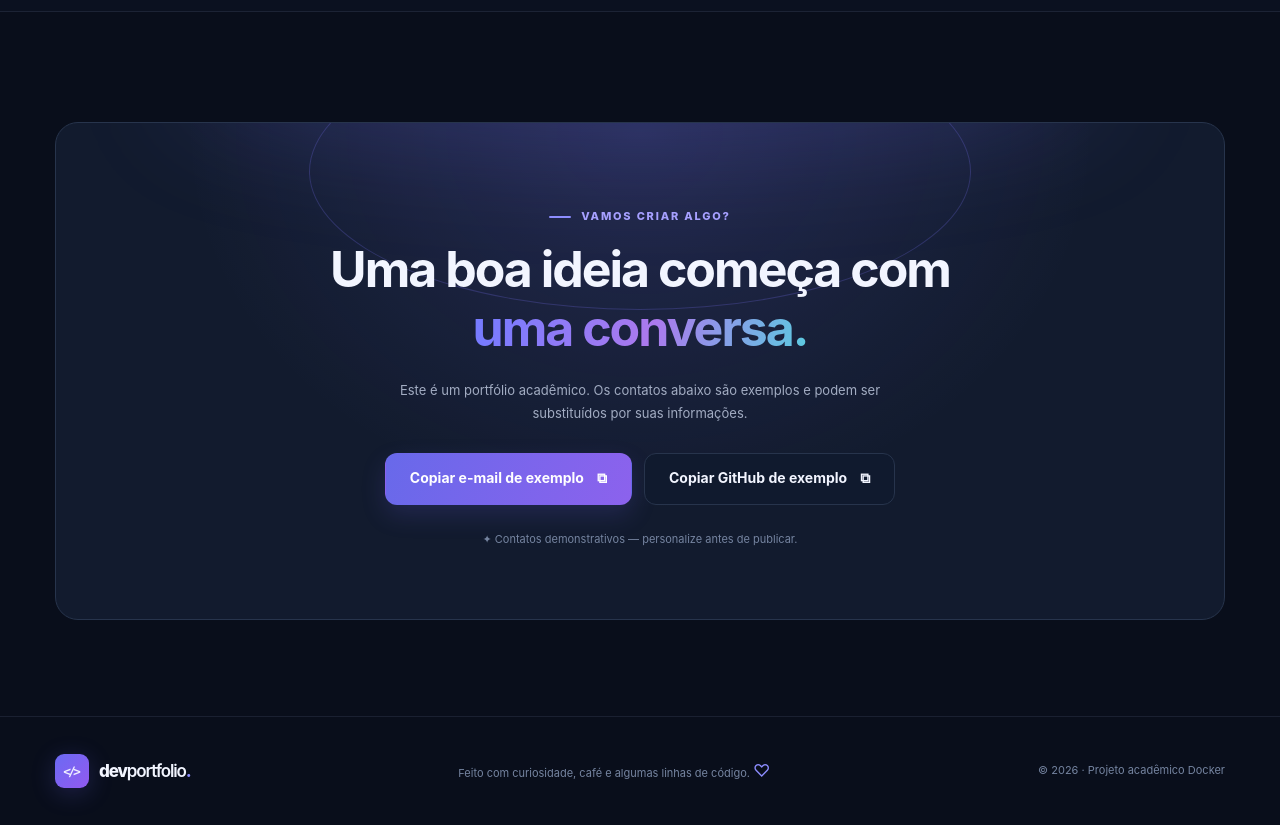
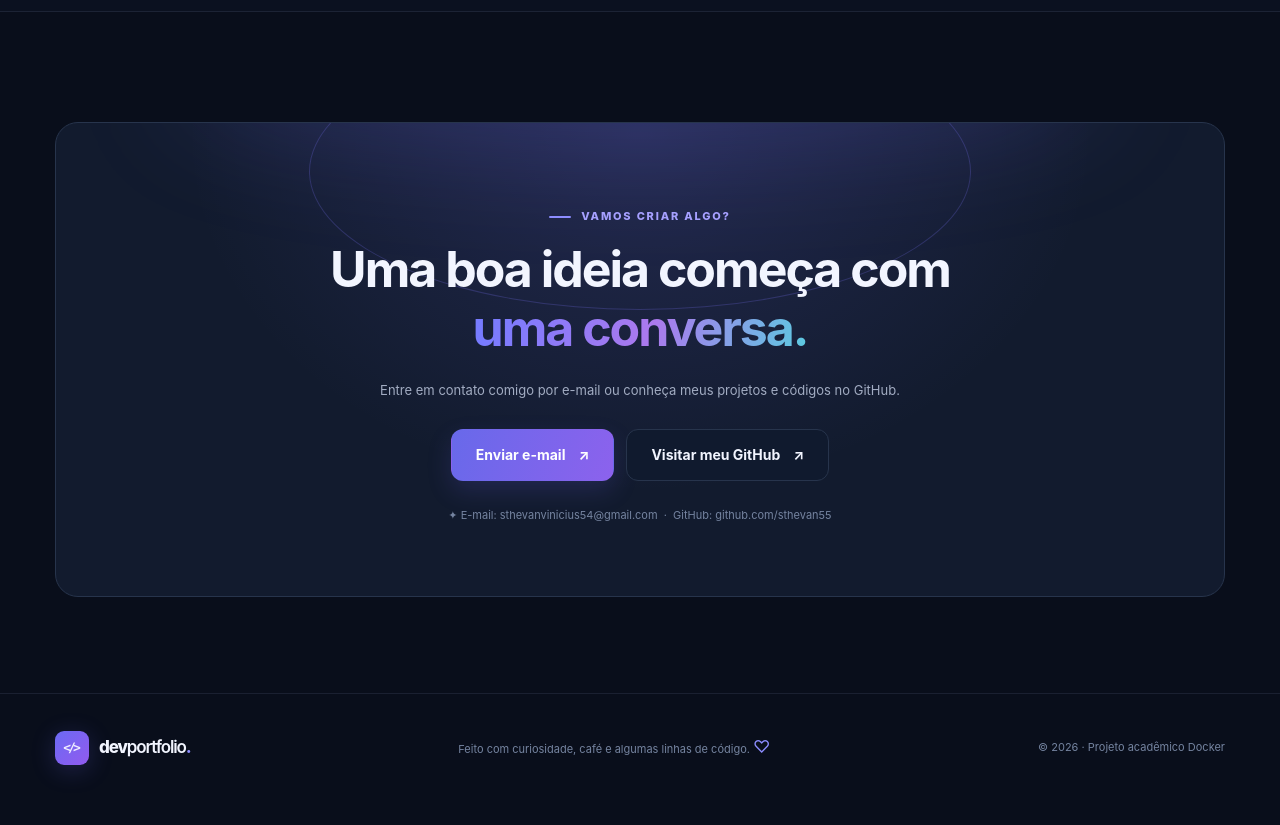
Before and after one commit to sthevan55/DevPortfolio-Site-est-tico-com-Docker-e-Nginx, a plain HTML site: page index.html in a window 1280 px wide. Shown: the part 4652-5477 px from the top of the page. After the commit the page ends 5454 px from the top, so only its background shows below. Drawn offline with Linux system fonts and the light colour scheme.

Commit message:
feat(portfolio): adicionar email e perfil GitHub reais na seção contato

```diff
--- a/index.html
+++ b/index.html
@@ -172,7 +172,7 @@
     </section>
 
     <section class="section contact-section" id="contato" aria-labelledby="contact-heading">
-      <div class="container"><div class="contact-panel reveal"><div class="contact-light" aria-hidden="true"></div><div class="section-kicker section-kicker--center"><span></span> VAMOS CRIAR ALGO?</div><h2 id="contact-heading">Uma boa ideia começa com <span class="gradient-text">uma conversa.</span></h2><p>Este é um portfólio acadêmico. Os contatos abaixo são exemplos e podem ser substituídos por suas informações.</p><div class="contact-actions"><button class="button button--primary" type="button" data-copy="contato@exemplo.com">Copiar e-mail de exemplo <span aria-hidden="true">⧉</span></button><button class="button button--outline" type="button" data-copy="https://github.com/seu-usuario">Copiar GitHub de exemplo <span aria-hidden="true">⧉</span></button></div><div class="contact-footnote">✦ Contatos demonstrativos — personalize antes de publicar.</div></div></div>
+      <div class="container"><div class="contact-panel reveal"><div class="contact-light" aria-hidden="true"></div><div class="section-kicker section-kicker--center"><span></span> VAMOS CRIAR ALGO?</div><h2 id="contact-heading">Uma boa ideia começa com <span class="gradient-text">uma conversa.</span></h2><p>Entre em contato comigo por e-mail ou conheça meus projetos e códigos no GitHub.</p><div class="contact-actions"><a class="button button--primary" href="mailto:sthevanvinicius54@gmail.com">Enviar e-mail <span aria-hidden="true">↗</span></a><a class="button button--outline" href="https://github.com/sthevan55" target="_blank" rel="noopener noreferrer">Visitar meu GitHub <span aria-hidden="true">↗</span></a></div><div class="contact-footnote">✦ E-mail: sthevanvinicius54@gmail.com &nbsp;·&nbsp; GitHub: github.com/sthevan55</div></div></div>
     </section>
   </main>
 
```
